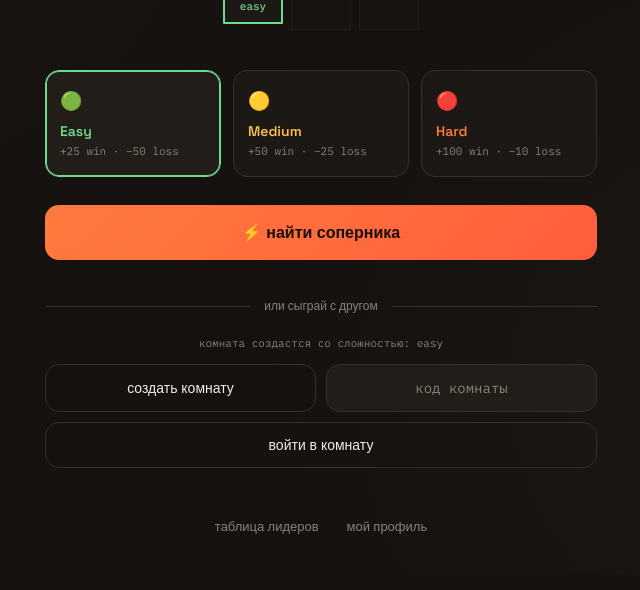
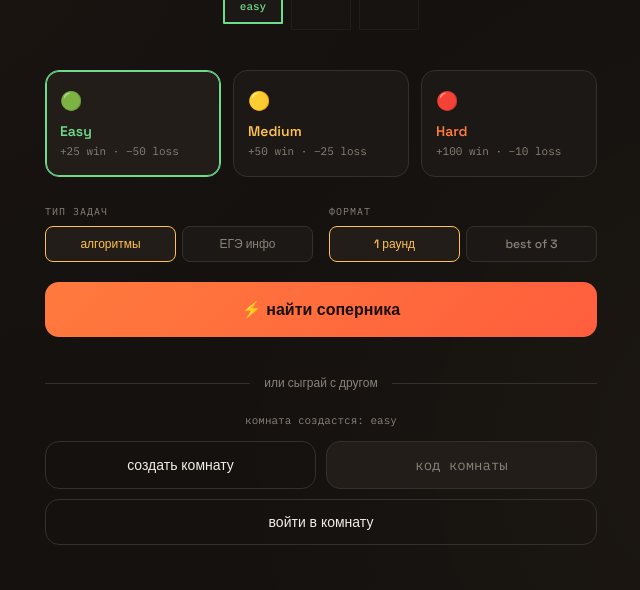
Before and after one commit to davakapa/code-duel, a Flask app: page / in a window 1280 px wide. Shown: the part 350-940 px from the top of the page, without its empty margins (319-959 px from the left). Before the commit the page ends 884 px from the top, so only its background shows below. Run offline with Flask 3, Linux system fonts and the light colour scheme; the visitor is signed in with stand-in values (Sample User, id 1); some libraries are stand-ins or nearby versions.

Commit message:
add EGE tasks and best-of-3 rounds mode

```diff
--- a/app.py
+++ b/app.py
@@ -6,6 +6,7 @@ from datetime import datetime
 import uuid
 import random
 import os
+import time
 
 app = Flask(__name__)
 app.config['SECRET_KEY'] = 'secret123'
@@ -17,7 +18,7 @@ app.config['SQLALCHEMY_DATABASE_URI'] = database_url
 app.config['SQLALCHEMY_TRACK_MODIFICATIONS'] = False
 
 db = SQLAlchemy(app)
-socketio = SocketIO(app, cors_allowed_origins="*")
+socketio = SocketIO(app, cors_allowed_origins="*", async_mode='threading')
 
 class Player(db.Model):
     id = db.Column(db.Integer, primary_key=True)
@@ -713,6 +714,151 @@ TASKS = [
             {"input": [[[5,3,0,0,7,0,0,0,0],[6,0,0,1,9,5,0,0,0],[0,9,8,0,0,0,0,6,0],[8,0,0,0,6,0,0,0,3],[4,0,0,8,0,3,0,0,1],[7,0,0,0,2,0,0,0,6],[0,6,0,0,0,0,2,8,0],[0,0,0,4,1,9,0,0,5],[0,0,0,0,8,0,0,7,9]]], "output": True},
         ]
     },
+    # === ЕГЭ ПО ИНФОРМАТИКЕ ===
+    {
+        "id": 61,
+        "title": "ЕГЭ №1 — Системы счисления",
+        "description": "Напиши функцию solution(n), которая переводит число n из десятичной системы в восьмеричную и возвращает результат как целое число (например, 8 → 10, читается как '10' в восьмеричной).",
+        "difficulty": "easy",
+        "category": "ege",
+        "tests": [
+            {"input": [8], "output": 10},
+            {"input": [64], "output": 100},
+            {"input": [15], "output": 17},
+        ]
+    },
+    {
+        "id": 62,
+        "title": "ЕГЭ №2 — Таблица истинности",
+        "description": "Напиши функцию solution(a, b, c), которая вычисляет логическое выражение (a ИЛИ b) И (НЕ c) и возвращает результат как 1 (истина) или 0 (ложь). На вход подаются 0 или 1.",
+        "difficulty": "easy",
+        "category": "ege",
+        "tests": [
+            {"input": [1, 0, 0], "output": 1},
+            {"input": [0, 0, 1], "output": 0},
+            {"input": [0, 0, 0], "output": 0},
+        ]
+    },
+    {
+        "id": 63,
+        "title": "ЕГЭ №6 — Трассировка цикла",
+        "description": "Напиши функцию solution(n), которая имитирует работу программы: переменная s = 0, затем в цикле от i = 1 до n включительно выполняется s = s + i, если i делится на 3, иначе s = s - 1. Вернуть итоговое значение s.",
+        "difficulty": "medium",
+        "category": "ege",
+        "tests": [
+            {"input": [6], "output": 6},
+            {"input": [10], "output": 11},
+            {"input": [3], "output": 1},
+        ]
+    },
+    {
+        "id": 64,
+        "title": "ЕГЭ №11 — Рекурсивная функция",
+        "description": "Дана рекурсивная функция F(n): если n <= 1, возвращает 1; иначе возвращает F(n-1) + F(n-2) + n. Напиши solution(n), которая вычисляет F(n).",
+        "difficulty": "medium",
+        "category": "ege",
+        "tests": [
+            {"input": [3], "output": 6},
+            {"input": [5], "output": 19},
+            {"input": [1], "output": 1},
+        ]
+    },
+    {
+        "id": 65,
+        "title": "ЕГЭ №13 — Маска IP-адреса",
+        "description": "Напиши функцию solution(ip, mask), которая принимает IP-адрес и маску подсети как строки вида '192.168.1.10' и возвращает адрес сети (результат побитового И каждого октета) в том же формате строки.",
+        "difficulty": "medium",
+        "category": "ege",
+        "tests": [
+            {"input": ["192.168.1.10", "255.255.255.0"], "output": "192.168.1.0"},
+            {"input": ["10.20.30.40", "255.255.0.0"], "output": "10.20.0.0"},
+            {"input": ["172.16.5.200", "255.255.255.192"], "output": "172.16.5.192"},
+        ]
+    },
+    {
+        "id": 66,
+        "title": "ЕГЭ №16 — Максимум функции на отрезке",
+        "description": "Напиши функцию solution(a, b), которая находит максимальное значение функции f(x) = -x*x + 6*x - 5 на целочисленном отрезке [a, b] включительно.",
+        "difficulty": "medium",
+        "category": "ege",
+        "tests": [
+            {"input": [0, 6], "output": 4},
+            {"input": [4, 10], "output": 3},
+            {"input": [-2, 1], "output": -5},
+        ]
+    },
+    {
+        "id": 67,
+        "title": "ЕГЭ №18 — Обработка последовательности чисел",
+        "description": "Напиши функцию solution(nums), которая находит количество пар соседних элементов списка, чья сумма делится на 3.",
+        "difficulty": "medium",
+        "category": "ege",
+        "tests": [
+            {"input": [[1, 2, 3, 4, 5, 6]], "output": 2},
+            {"input": [[3, 3, 3, 3]], "output": 3},
+            {"input": [[1, 1, 1]], "output": 0},
+        ]
+    },
+    {
+        "id": 68,
+        "title": "ЕГЭ №19 — Игра Ним (выигрышная позиция)",
+        "description": "В игре есть n камней. Игроки по очереди берут 1, 2 или 3 камня, кто берёт последний — побеждает. Напиши функцию solution(n), которая возвращает True если первый игрок выигрывает при правильной игре, иначе False.",
+        "difficulty": "hard",
+        "category": "ege",
+        "tests": [
+            {"input": [4], "output": False},
+            {"input": [5], "output": True},
+            {"input": [8], "output": False},
+        ]
+    },
+    {
+        "id": 69,
+        "title": "ЕГЭ №23 — Количество программ обработки числа",
+        "description": "Дана программа: пока x не равно 1, если x чётное — x = x // 2, иначе x = 3*x + 1 (если результат <= limit) или x = x - 1. Напиши solution(start, limit), которая считает количество шагов до достижения x = 1, если на любом шаге x превышает limit — вернуть -1.",
+        "difficulty": "hard",
+        "category": "ege",
+        "tests": [
+            {"input": [6, 100], "output": 8},
+            {"input": [7, 50], "output": 16},
+            {"input": [1, 10], "output": 0},
+        ]
+    },
+    {
+        "id": 70,
+        "title": "ЕГЭ №25 — Делители и кратные",
+        "description": "Напиши функцию solution(a, b, k), которая находит количество целых чисел в отрезке [a, b], кратных k, но не кратных k*2.",
+        "difficulty": "medium",
+        "category": "ege",
+        "tests": [
+            {"input": [1, 20, 3], "output": 4},
+            {"input": [1, 30, 5], "output": 3},
+            {"input": [10, 10, 2], "output": 0},
+        ]
+    },
+    {
+        "id": 71,
+        "title": "ЕГЭ №26 — Анализ графа путей",
+        "description": "Дан граф из n вершин (0..n-1) и список рёбер edges [[from, to], ...] (ориентированный). Напиши solution(n, edges, start, end), которая возвращает количество различных путей из start в end без повторения вершин.",
+        "difficulty": "hard",
+        "category": "ege",
+        "tests": [
+            {"input": [4, [[0,1],[0,2],[1,3],[2,3]], 0, 3], "output": 2},
+            {"input": [3, [[0,1],[1,2]], 0, 2], "output": 1},
+            {"input": [3, [[0,1],[0,2]], 0, 2], "output": 1},
+        ]
+    },
+    {
+        "id": 72,
+        "title": "ЕГЭ №27 — Оптимальная обработка массива",
+        "description": "Напиши функцию solution(nums), которая находит максимальную сумму подряд идущих элементов массива, при условии что в выбранный отрезок должен входить хотя бы один отрицательный элемент. Если отрицательных элементов нет — вернуть 0.",
+        "difficulty": "hard",
+        "category": "ege",
+        "tests": [
+            {"input": [[2, -1, 3, 4, -2, 5]], "output": 11},
+            {"input": [[1, 2, 3]], "output": 0},
+            {"input": [[-5, 1, 1]], "output": -3},
+        ]
+    },
 ]
 
 # --- Роуты ---
@@ -817,44 +963,61 @@ def update_ratings(winner_name, loser_name, task_title, difficulty='easy'):
 
 # --- Сокет события ---
 
+def pick_task(difficulty, mode='general'):
+    if mode == 'ege':
+        filtered = [t for t in TASKS if t.get('category') == 'ege']
+    else:
+        filtered = [t for t in TASKS if t.get('difficulty') == difficulty and t.get('category') != 'ege']
+    return random.choice(filtered if filtered else TASKS)
+
 @socketio.on('find_match')
 def find_match(data):
     username = data['username']
     difficulty = data.get('difficulty', 'easy')
+    mode = data.get('mode', 'general')
     global matchmaking_queue
 
     # Убираем если уже в очереди
     matchmaking_queue = [p for p in matchmaking_queue if p['username'] != username]
 
-    # Ищем соперника с той же сложностью
+    # Ищем соперника с той же сложностью и режимом
     opponent = None
     for p in matchmaking_queue:
-        if p.get('difficulty') == difficulty:
+        if p.get('difficulty') == difficulty and p.get('mode') == mode:
             opponent = p
             break
 
     if opponent:
         matchmaking_queue.remove(opponent)
         room_id = str(uuid.uuid4())[:8]
-        filtered = [t for t in TASKS if t.get('difficulty') == difficulty]
-        task = random.choice(filtered if filtered else TASKS)
+        task = pick_task(difficulty, mode)
+        rounds_total = data.get('rounds', 1)
         rooms[room_id] = {
             'players': [opponent['username'], username],
             'task': task,
             'finished': [],
+            'difficulty': difficulty,
+            'mode': mode,
+            'rounds_total': rounds_total,
+            'round': 1,
+            'scores': {opponent['username']: 0, username: 0},
         }
         join_room(room_id)
         emit('match_found', {'room_id': room_id}, to=opponent['sid'])
         emit('match_found', {'room_id': room_id})
         socketio.emit('duel_start', {
             'task': task,
-            'players': [opponent['username'], username]
+            'players': [opponent['username'], username],
+            'round': 1,
+            'rounds_total': rounds_total,
+            'scores': rooms[room_id]['scores']
         }, to=room_id)
     else:
         matchmaking_queue.append({
             'username': username,
             'sid': request.sid,
-            'difficulty': difficulty
+            'difficulty': difficulty,
+            'mode': mode
         })
         emit('searching')
 
@@ -868,13 +1031,19 @@ def cancel_search(data):
 def create_room(data):
     room_id = str(uuid.uuid4())[:8]
     difficulty = data.get('difficulty', 'easy')
-    filtered = [t for t in TASKS if t.get('difficulty') == difficulty]
-    task = random.choice(filtered if filtered else TASKS)
+    mode = data.get('mode', 'general')
+    rounds_total = int(data.get('rounds', 1))
+    task = pick_task(difficulty, mode)
     rooms[room_id] = {
         'players': [data['username']],
         'task': task,
         'finished': [],
-        'creator_sid': request.sid
+        'creator_sid': request.sid,
+        'difficulty': difficulty,
+        'mode': mode,
+        'rounds_total': rounds_total,
+        'round': 1,
+        'scores': {},
     }
     join_room(room_id)
     emit('room_created', {'room_id': room_id})
@@ -891,7 +1060,10 @@ def rejoin_room(data):
     if len(room['players']) == 2:
         emit('duel_start', {
             'task': room['task'],
-            'players': room['players']
+            'players': room['players'],
+            'round': room['round'],
+            'rounds_total': room['rounds_total'],
+            'scores': room['scores']
         })
 
 @socketio.on('join_room_event')
@@ -906,10 +1078,28 @@ def join_room_event(data):
         emit('error', {'message': 'Комната уже заполнена!'})
         return
     room['players'].append(username)
+    for p in room['players']:
+        room['scores'].setdefault(p, 0)
     join_room(room_id)
     emit('duel_start', {
         'task': room['task'],
-        'players': room['players']
+        'players': room['players'],
+        'round': room['round'],
+        'rounds_total': room['rounds_total'],
+        'scores': room['scores']
+    }, to=room_id)
+
+def start_next_round(room_id):
+    room = rooms[room_id]
+    room['round'] += 1
+    room['finished'] = []
+    room['task'] = pick_task(room.get('difficulty', 'easy'), room.get('mode', 'general'))
+    socketio.emit('round_start', {
+        'task': room['task'],
+        'players': room['players'],
+        'round': room['round'],
+        'rounds_total': room['rounds_total'],
+        'scores': room['scores']
     }, to=room_id)
 
 @socketio.on('submit_code')
@@ -937,28 +1127,60 @@ def submit_code(data):
         except Exception as e:
             results.append(f"❌ Ошибка: {str(e)}")
     all_passed = passed == len(task['tests'])
+
     if all_passed and username not in room['finished']:
         room['finished'].append(username)
         place = len(room['finished'])
-        if place == 1 and len(room['players']) == 2:
+        room.setdefault('scores', {})
+        room['scores'].setdefault(username, 0)
+
+        is_final_winner = (place == 1 and len(room['players']) == 2)
+        rounds_total = room.get('rounds_total', 1)
+
+        if is_final_winner:
+            room['scores'][username] = room['scores'].get(username, 0) + 1
             other = [p for p in room['players'] if p != username][0]
-            difficulty = task.get('difficulty', 'easy')
-            try:
-                win_pts, loss_pts = update_ratings(username, other, task['title'], difficulty)
-                print(f"RATING UPDATE: {username} +{win_pts}, {other} {loss_pts}")
-            except Exception as e:
-                print(f"RATING ERROR: {e}")
-                win_pts, loss_pts = 25, -25
-            # Уведомляем победителя
-            emit('rating_update', {'change': win_pts})
-            # Уведомляем проигравшего
-            emit('opponent_finished', {
-                'username': username,
-                'place': place,
-                'rating_change': loss_pts
-            }, to=room_id)
+            room['scores'].setdefault(other, 0)
+
+            match_over = room['scores'][username] > rounds_total // 2 or room['round'] >= rounds_total
+
+            if match_over:
+                # Финальный победитель матча — обновляем рейтинг
+                difficulty = task.get('difficulty', 'easy')
+                try:
+                    win_pts, loss_pts = update_ratings(username, other, task['title'], difficulty)
+                except Exception as e:
+                    print(f"RATING ERROR: {e}")
+                    win_pts, loss_pts = 25, -25
+                emit('rating_update', {
+                    'change': win_pts,
+                    'scores': room['scores'],
+                    'final': True
+                })
+                emit('opponent_finished', {
+                    'username': username,
+                    'place': place,
+                    'rating_change': loss_pts,
+                    'scores': room['scores'],
+                    'final': True
+                }, to=room_id)
+            else:
+                # Раунд выиграл, но матч продолжается
+                emit('round_won', {
+                    'username': username,
+                    'scores': room['scores'],
+                    'round': room['round'],
+                    'rounds_total': rounds_total
+                }, to=room_id)
+
+                def delayed_next_round():
+                    time.sleep(2.5)
+                    start_next_round(room_id)
+
+                socketio.start_background_task(delayed_next_round)
         else:
             emit('opponent_finished', {'username': username, 'place': place}, to=room_id)
+
     emit('test_results', {
         'results': results,
         'passed': passed,
--- a/templates/index.html
+++ b/templates/index.html
@@ -265,6 +265,57 @@ body {
     margin-bottom: 14px;
 }
 
+.mini-select-row {
+    display: grid;
+    grid-template-columns: 1fr 1fr;
+    gap: 16px;
+    margin-bottom: 20px;
+}
+
+.mini-select-label {
+    font-family: 'IBM Plex Mono', monospace;
+    font-size: 10px;
+    color: var(--text-dim);
+    text-transform: uppercase;
+    letter-spacing: 1px;
+    margin-bottom: 8px;
+    text-align: left;
+}
+
+.mini-select-buttons {
+    display: flex;
+    gap: 6px;
+}
+
+.mini-btn {
+    flex: 1;
+    padding: 9px 6px;
+    background: var(--bg-raised);
+    border: 1px solid var(--line);
+    border-radius: 8px;
+    color: var(--text-dim);
+    font-family: 'Space Grotesk', sans-serif;
+    font-size: 12px;
+    font-weight: 500;
+    cursor: pointer;
+    transition: all 0.15s;
+    width: auto;
+    margin-bottom: 0;
+}
+
+.mini-btn:hover { border-color: var(--text-dim); color: var(--text); }
+
+.mini-btn.active {
+    background: var(--bg-input);
+    border-color: var(--gold);
+    color: var(--gold);
+}
+
+.diff-cards.disabled {
+    opacity: 0.35;
+    pointer-events: none;
+}
+
 .split-actions { display: flex; gap: 10px; }
 
 .btn-ghost {
@@ -348,7 +399,7 @@ body {
         <div class="ladder-step s3 mono" data-step="hard">hard</div>
     </div>
 
-    <div class="diff-cards">
+    <div class="diff-cards" id="diff-cards-block">
         <div class="diff-card active" data-d="easy">
             <span class="diff-icon">🟢</span>
             <div class="diff-title">Easy</div>
@@ -363,6 +414,23 @@ body {
             <span class="diff-icon">🔴</span>
             <div class="diff-title">Hard</div>
             <div class="diff-stake">+100 win · −10 loss</div>
+        </div>
+    </div>
+
+    <div class="mini-select-row">
+        <div class="mini-select-group">
+            <div class="mini-select-label">тип задач</div>
+            <div class="mini-select-buttons">
+                <button class="mini-btn active" data-mode="general">алгоритмы</button>
+                <button class="mini-btn" data-mode="ege">ЕГЭ инфо</button>
+            </div>
+        </div>
+        <div class="mini-select-group">
+            <div class="mini-select-label">формат</div>
+            <div class="mini-select-buttons">
+                <button class="mini-btn active" data-rounds="1">1 раунд</button>
+                <button class="mini-btn" data-rounds="3">best of 3</button>
+            </div>
         </div>
     </div>
 
@@ -401,6 +469,8 @@ body {
     const socket = io();
     const username = "{{ username }}";
     let selectedDifficulty = 'easy';
+    let selectedMode = 'general';
+    let selectedRounds = 1;
     let searchTimer = null;
     let searchSeconds = 0;
 
@@ -408,7 +478,14 @@ body {
         document.querySelectorAll('.ladder-step').forEach(step => {
             step.classList.toggle('lit', step.dataset.step === diff);
         });
-        document.getElementById('friend-hint').textContent = 'комната создастся со сложностью: ' + diff;
+        updateFriendHint();
+    }
+
+    function updateFriendHint() {
+        const modeLabel = selectedMode === 'ege' ? 'ЕГЭ инфо' : selectedDifficulty;
+        const roundsLabel = selectedRounds === 3 ? ', best of 3' : '';
+        document.getElementById('friend-hint').textContent =
+            'комната создастся: ' + modeLabel + roundsLabel;
     }
 
     document.querySelectorAll('.diff-card').forEach(b => {
@@ -417,6 +494,25 @@ body {
             this.classList.add('active');
             selectedDifficulty = this.dataset.d;
             syncLadder(selectedDifficulty);
+        });
+    });
+
+    document.querySelectorAll('.mini-btn[data-mode]').forEach(b => {
+        b.addEventListener('click', function() {
+            document.querySelectorAll('.mini-btn[data-mode]').forEach(x => x.classList.remove('active'));
+            this.classList.add('active');
+            selectedMode = this.dataset.mode;
+            document.getElementById('diff-cards-block').classList.toggle('disabled', selectedMode === 'ege');
+            updateFriendHint();
+        });
+    });
+
+    document.querySelectorAll('.mini-btn[data-rounds]').forEach(b => {
+        b.addEventListener('click', function() {
+            document.querySelectorAll('.mini-btn[data-rounds]').forEach(x => x.classList.remove('active'));
+            this.classList.add('active');
+            selectedRounds = parseInt(this.dataset.rounds);
+            updateFriendHint();
         });
     });
 
@@ -432,8 +528,8 @@ body {
         document.getElementById('btn-cancel').style.display = 'block';
         document.getElementById('error').textContent = '';
 
-        const labels = { easy: 'easy', medium: 'medium', hard: 'hard' };
-        document.getElementById('searching-meta').textContent = 'ищем соперника на ' + labels[selectedDifficulty] + '...';
+        const modeLabel = selectedMode === 'ege' ? 'ЕГЭ' : selectedDifficulty;
+        document.getElementById('searching-meta').textContent = 'ищем соперника: ' + modeLabel + (selectedRounds === 3 ? ' · bo3' : '');
 
         searchSeconds = 0;
         searchTimer = setInterval(function() {
@@ -441,7 +537,12 @@ body {
             document.getElementById('search-timer').textContent = searchSeconds + ' сек';
         }, 1000);
 
-        socket.emit('find_match', { username: username, difficulty: selectedDifficulty });
+        socket.emit('find_match', {
+            username: username,
+            difficulty: selectedDifficulty,
+            mode: selectedMode,
+            rounds: selectedRounds
+        });
     });
 
     document.getElementById('btn-cancel').addEventListener('click', function() {
@@ -457,7 +558,12 @@ body {
     }
 
     document.getElementById('btn-create').addEventListener('click', function() {
-        socket.emit('create_room', { username: username, difficulty: selectedDifficulty });
+        socket.emit('create_room', {
+            username: username,
+            difficulty: selectedDifficulty,
+            mode: selectedMode,
+            rounds: selectedRounds
+        });
     });
 
     document.getElementById('btn-join').addEventListener('click', function() {
```
Also changed, not shown: templates/duel.html (+86 -4 lines).
